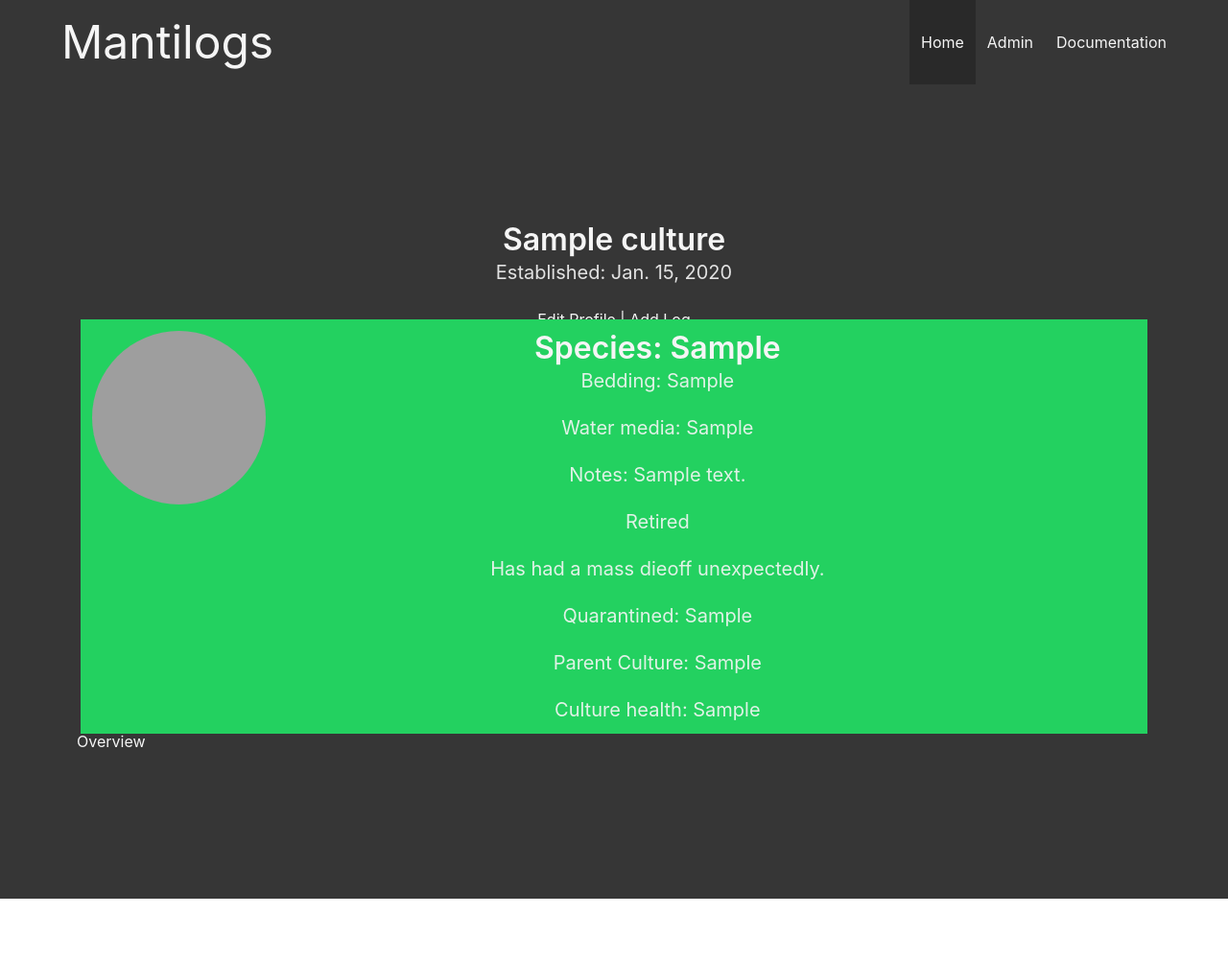
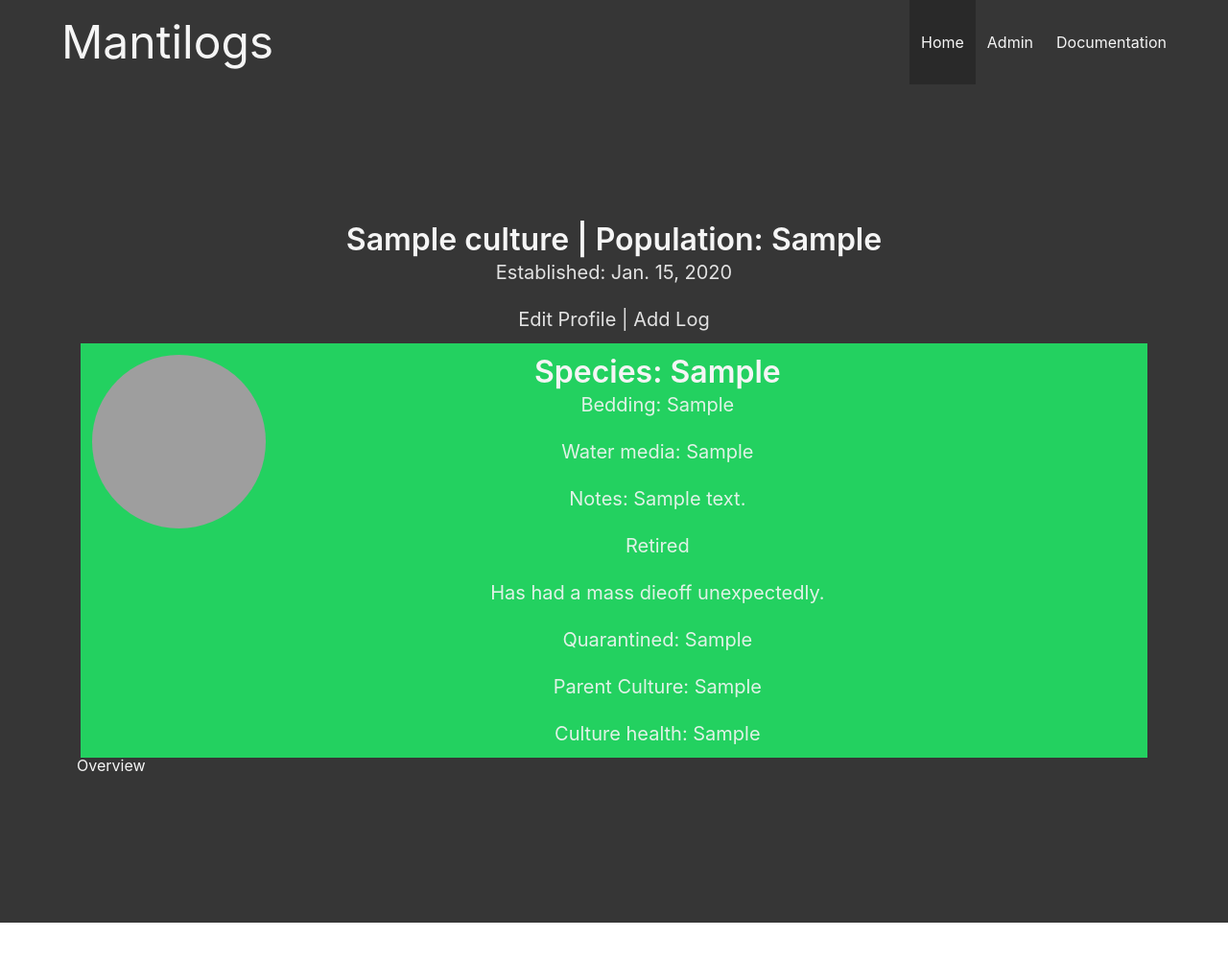
Before and after one commit to RowingWolfe/mantilogs2, a Django app: a page that uses mantilogs/mantis_profiles/templates/culture_profile.html in a window 1280 px wide. Shown: the top 1002 px of the page at 96% size. Run offline with Django 3.2, Linux system fonts and the light colour scheme; tables that the repository leaves empty hold one stand-in row (values such as "Sample post"); parts of the project's set-up code (start-up, migrations or seed data) failed here and were passed over; grey boxes are pictures that could not be loaded.

Commit message:
Fixed cultures index and profiles, also attempted to fix display bug in profiles.

```diff
--- a/mantilogs/mantis_profiles/templates/culture_profile.html
+++ b/mantilogs/mantis_profiles/templates/culture_profile.html
@@ -51,12 +51,12 @@ July 8, 2020-->
   <div class="hero-body">
     <div class="container has-text-centered">
       <h1 class="title">
-        {{ culture.culture_name }}
+        {{ culture.culture_name }} | Population: {{culture.aprox_population}}
       </h1>
       <h2 class="subtitle">
         Established: {{culture.culture_creation_date}}
       </h2>
-      <p><a href="/admin/mantis_profiles/culture/{{culture.culture_name}}/change/">Edit Profile</a> | <a href="/admin/mantis_profiles/culture_log/add/">Add Log</a> </p>
+      <p class="subtitle"><a href="/admin/mantis_profiles/culture/{{culture.culture_name}}/change/">Edit Profile</a> | <a href="/admin/mantis_profiles/culture_log/add/">Add Log</a> </p>
 
       <div class="container is-fluid">
 <div class="tile is-ancestor">
--- a/mantilogs/mantis_profiles/templates/gecko_profile.html
+++ b/mantilogs/mantis_profiles/templates/gecko_profile.html
@@ -56,7 +56,7 @@ July 8, 2020-->
       <h2 class="subtitle">
         Born: {{gecko.birthday}}
       </h2>
-      <p><a href="/admin/mantis_profiles/gecko/{{gecko.name}}/change/">Edit Profile</a> | <a href="/admin/mantis_profiles/gecko_log/add/">Add Log</a> </p>
+      <p class="subtitle"><a href="/admin/mantis_profiles/gecko/{{gecko.name}}/change/">Edit Profile</a> | <a href="/admin/mantis_profiles/gecko_log/add/">Add Log</a> </p>
 
       <div class="container is-fluid">
 <div class="tile is-ancestor">
```
